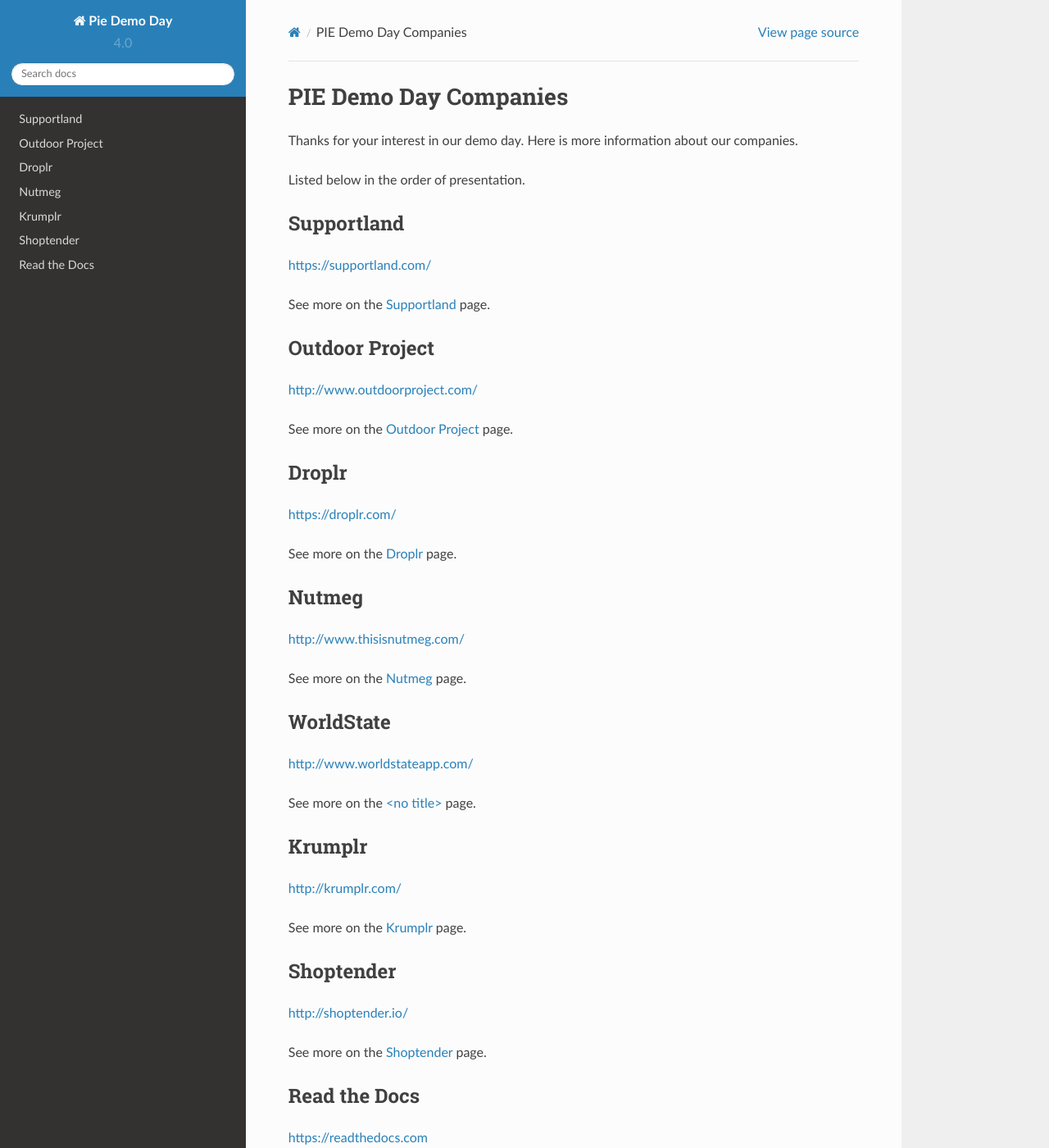
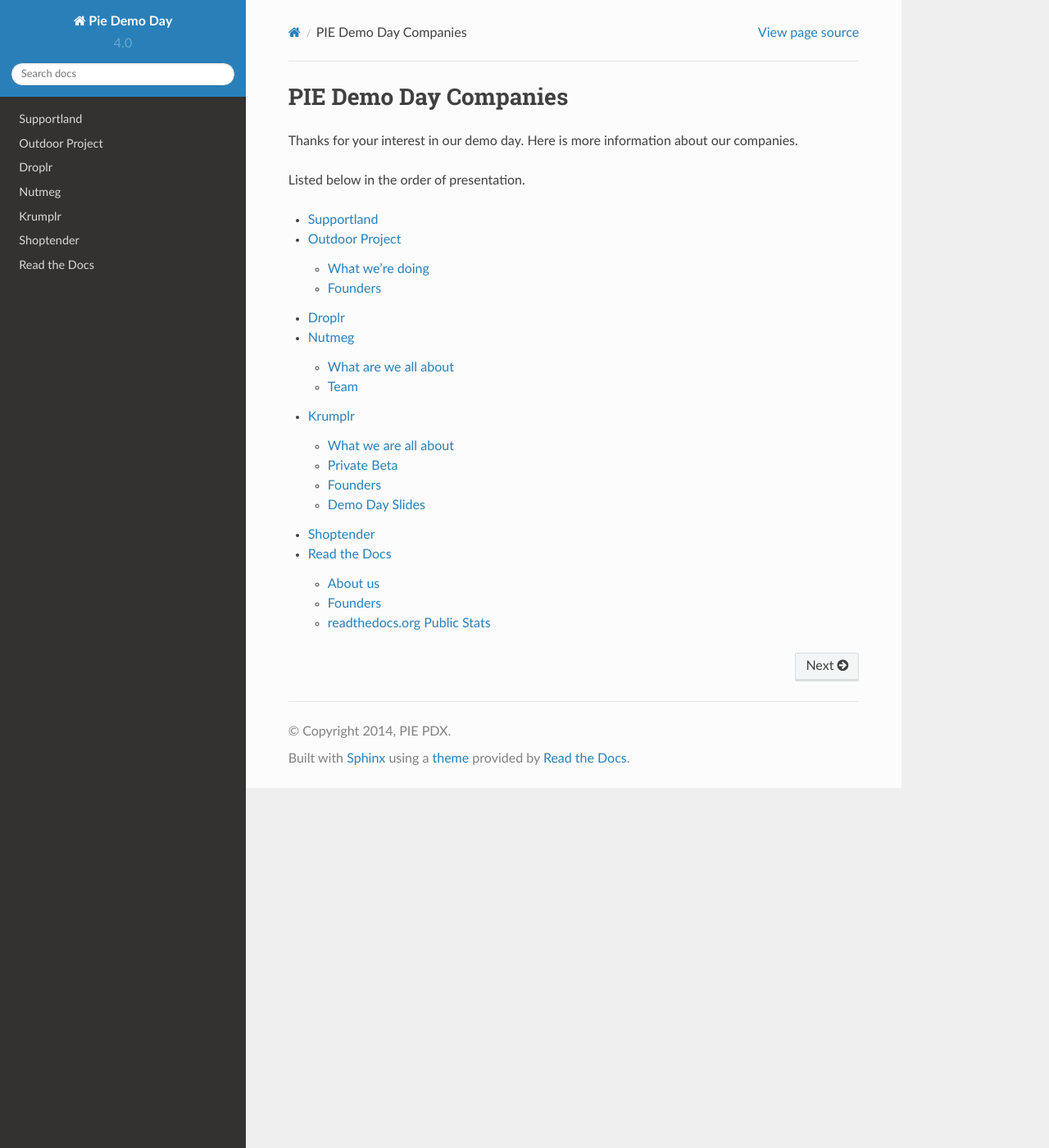
Before and after one commit to piepdx/pie-docs, a Sphinx documentation site: the page built from docs/index.rst, in a window 1280 px wide and 1400 px high. Shown: the whole window at 82% size. Built offline with Sphinx 7.4.7 and the Read the Docs theme 2.0.0, drawn with Linux system fonts in a browser that asks for light colours; some of the changed text lies outside the part shown.

Commit message:
Just have an index list

```diff
--- a/docs/index.rst
+++ b/docs/index.rst
@@ -6,74 +6,7 @@
 
 Listed below in the order of presentation.
 
-Supportland
------------
-
-https://supportland.com/
-
-See more on the :doc:`supportland` page.
-
-Outdoor Project
-----------------
-
-http://www.outdoorproject.com/
-
-See more on the :doc:`outdoor-project` page.
-
-Droplr
-----------------
-
-https://droplr.com/
-
-See more on the :doc:`droplr` page.
-
-Nutmeg
-----------------
-
-http://www.thisisnutmeg.com/
-
-See more on the :doc:`nutmeg` page.
-
-WorldState
-----------------
-
-http://www.worldstateapp.com/
-
-See more on the :doc:`worldstate` page.
-
-Krumplr
-----------------
-
-http://krumplr.com/
-
-See more on the :doc:`krumplr` page.
-
-Shoptender
-----------------
-
-http://shoptender.io/
-
-See more on the :doc:`shoptender` page.
-
-Read the Docs
--------------
-
-https://readthedocs.com
-
-Sign up with demo code ``ILOVEPIE`` for preferred access to our private beta.
-
-Founders
-~~~~~~~~
-
-* Eric Holscher <eric@readthedocs.com>
-* Anthony Johnson <anthony@readthedocs.com>
-
-Slides and more information is available on the :doc:`read-the-docs` page.
-
-
 .. toctree::
-   :hidden:
-   :glob:
 
    supportland
    outdoor-project
```
